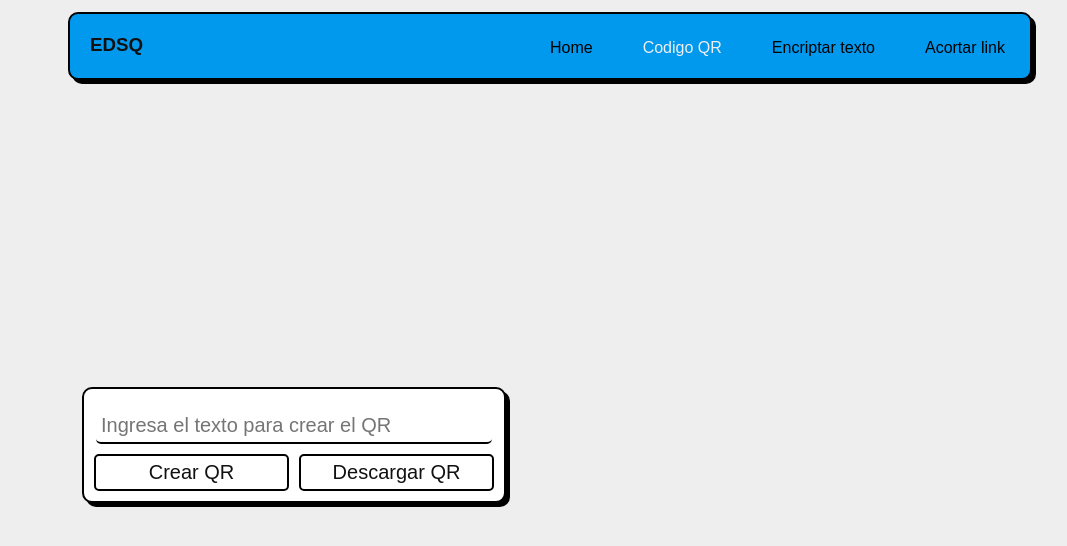
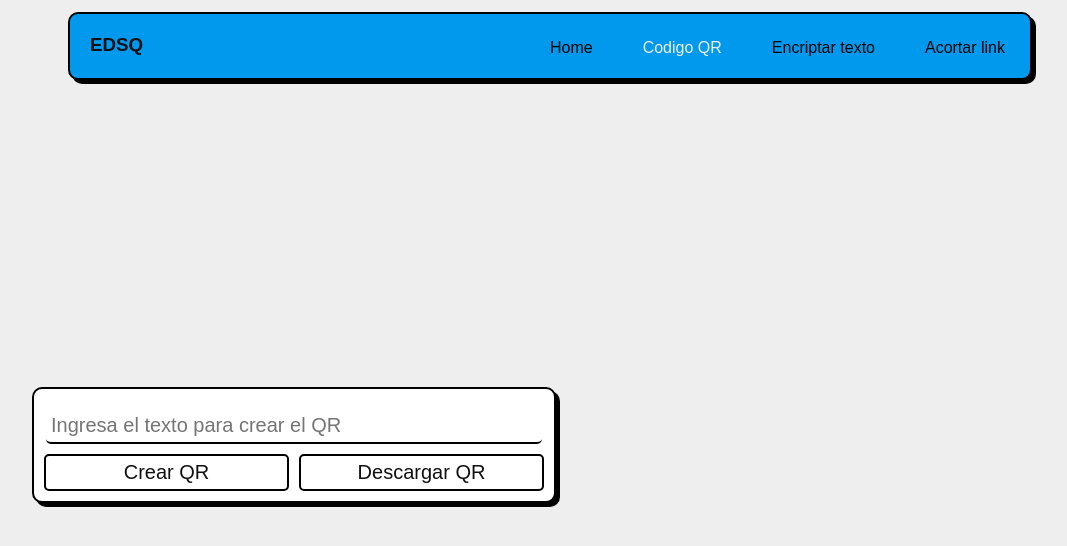
Before and after one commit to jhonatan-jaimes/front-crypt, a React (Vite) app: page /qr in a window 1280 px wide. Shown: the top 546 px of the page, without its empty margins (90-1157 px from the left). Built offline with nearby package versions, Linux system fonts and the light colour scheme.

Commit message:
qr final

```diff
--- a/package.json
+++ b/package.json
@@ -10,6 +10,7 @@
     "preview": "vite preview"
   },
   "dependencies": {
+    "dotenv": "^17.2.3",
     "react": "^19.1.0",
     "react-dom": "^19.1.0",
     "react-router-dom": "^7.7.1"
--- a/src/App.jsx
+++ b/src/App.jsx
@@ -9,6 +9,7 @@ import ShortPage from "./assets/pages/short-page/ShortPage";
 import LoadPage from "./assets/pages/load-page/LoadPage";
 
 function App() {
+  //require('dotenv').config();
   const [tipo, setTipo] = useState("");
   useEffect(() => {
     const pathVari = window.location.pathname;
--- a/src/assets/component/qr-component/Qr.module.css
+++ b/src/assets/component/qr-component/Qr.module.css
@@ -1,6 +1,6 @@
 .imgDiv {
-    width: 400px;
-    min-width: 400px;
+    width: 500px;
+    min-width: 500px;
     border-radius: 10px;
     padding: 10px;
     border: 2px solid black;
--- a/src/assets/component/qr-component/QrComponent.jsx
+++ b/src/assets/component/qr-component/QrComponent.jsx
@@ -30,7 +30,7 @@ const QrComponent = ({
         <BotonComponent
           nameButton={nameButtonCre}
           className={styles.botonQr}
-          onClick={() => onClickE("get-qr", { text: value, size: 400 })}
+          onClick={() => onClickE("get-qr", { text: value, size: 500 })}
         />
         <BotonComponent
           nameButton={nameButtonDes}
--- a/src/assets/domain/UrlLinks.js
+++ b/src/assets/domain/UrlLinks.js
@@ -1,6 +1,7 @@
+
 class UrlLinks {
   static URL_GENERAL = "https://edsq-804944138861.us-south1.run.app/api";
-  static LOCAL_URL = "";
+  static LOCAL_URL = "http://localhost:8080/api";
   static URL_PARAMS = "https://edsq-804944138861.us-south1.run.app"
 }
 
```
Also changed, not shown: 1 other file (tests, documents, lock files or other folders).
